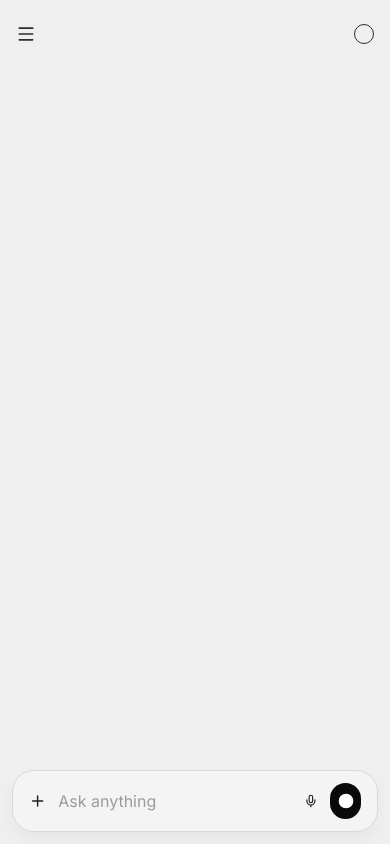
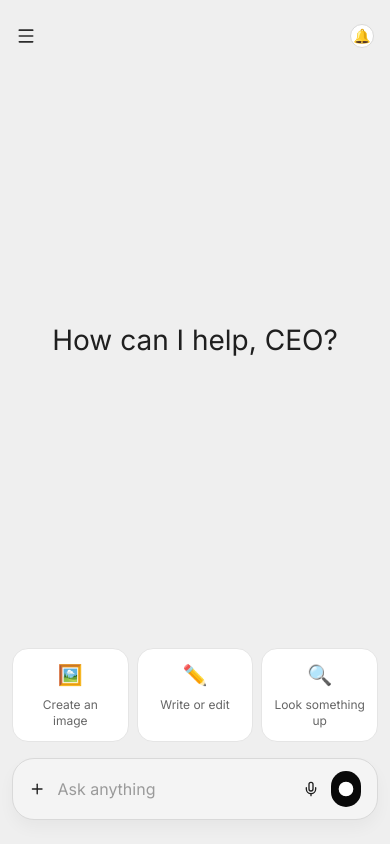
Before and after one commit to devsmaj/dsiq, a Next.js app in the folder frontend/: page /dashboard in a window 390 px wide. Built offline with nearby package versions, Linux system fonts and the light colour scheme; no server answers; sample sign-in values are in the browser's storage.

Commit message:
Update dashboard page with refined design matching mobile and desktop layouts

```diff
--- a/frontend/src/app/dashboard/page.tsx
+++ b/frontend/src/app/dashboard/page.tsx
@@ -1,10 +1,13 @@
 "use client";
 
 import { Circle, Menu, Mic, Plus, Search } from "lucide-react";
+import { useState } from "react";
 
 import { PrivateRoute } from "@/components/private-route";
 
 function Composer() {
+  const [isRecording, setIsRecording] = useState(false);
+
   return (
     <div className="w-full rounded-[22px] border border-[#d9d9d9] bg-[#f4f4f4] px-4 py-3 shadow-[0_8px_16px_rgba(0,0,0,0.04)]">
       <div className="flex items-center gap-3">
@@ -15,12 +18,20 @@ function Composer() {
           className="h-8 flex-1 bg-transparent text-[16px] text-[#252525] outline-none placeholder:text-[#9a9a9a]"
         />
         <button className="hidden text-sm text-[#737373] sm:inline-flex">Instant</button>
-        <Mic className="h-4 w-4 text-[#1f1f1f]" />
+        <button
+          aria-label="Microphone"
+          className="text-[#1f1f1f] hover:opacity-70 transition-opacity"
+        >
+          <Mic className="h-4 w-4" />
+        </button>
         <button
           aria-label="Start recording"
-          className="inline-flex h-9 w-9 items-center justify-center rounded-full bg-[#090909]"
+          onClick={() => setIsRecording(!isRecording)}
+          className={`inline-flex h-9 w-9 items-center justify-center rounded-full transition-colors ${
+            isRecording ? "bg-red-600" : "bg-[#090909]"
+          }`}
         >
-          <Circle className="h-4 w-4 fill-white text-white" />
+          <Circle className={`h-4 w-4 ${isRecording ? "text-red-600" : "fill-white text-white"}`} />
         </button>
       </div>
     </div>
@@ -31,34 +42,117 @@ export default function DashboardPage() {
   return (
     <PrivateRoute>
       <div className="min-h-screen bg-[#efefef]">
+        {/* Desktop View */}
         <div className="hidden min-h-screen md:flex">
           <aside className="flex w-[68px] flex-col items-center justify-between border-r border-[#dfdfdf] bg-[#ececec] py-5">
             <div className="flex flex-col items-center gap-6">
-              <div className="h-7 w-7 rounded-full border border-[#111]" />
-              <button aria-label="Edit" className="text-[#141414]">✎</button>
-              <Search className="h-5 w-5 text-[#141414]" />
-              <div className="h-5 w-5 rounded-full border border-[#141414]" />
+              {/* Logo */}
+              <button
+                aria-label="Logo"
+                className="flex h-7 w-7 items-center justify-center rounded-full border-2 border-[#111] hover:bg-[#f0f0f0] transition-colors"
+              >
+                <span className="text-xs font-bold text-[#111]">D</span>
+              </button>
+
+              {/* Edit */}
+              <button
+                aria-label="Edit"
+                className="text-[#141414] hover:opacity-70 transition-opacity text-lg"
+              >
+                ✎
+              </button>
+
+              {/* Search */}
+              <button
+                aria-label="Search"
+                className="text-[#141414] hover:opacity-70 transition-opacity"
+              >
+                <Search className="h-5 w-5" />
+              </button>
+
+              {/* Profile */}
+              <button
+                aria-label="Profile"
+                className="flex h-5 w-5 items-center justify-center rounded-full border-2 border-[#141414] hover:bg-[#141414] hover:text-white transition-colors"
+              />
             </div>
-            <div className="h-8 w-8 rounded-full bg-[#8a8a8a]" />
+
+            {/* User Avatar */}
+            <button
+              aria-label="User menu"
+              className="h-8 w-8 rounded-full bg-[#8a8a8a] hover:bg-[#7a7a7a] transition-colors"
+            />
           </aside>
 
-          <main className="flex flex-1 items-center justify-center px-6">
-            <div className="w-full max-w-[760px]">
-              <h1 className="mb-10 text-center text-[40px] font-normal text-[#1f1f1f]">How can I help, CEO?</h1>
+          <main className="flex flex-1 items-center justify-center px-6 py-8">
+            <div className="w-full max-w-[760px] space-y-8">
+              <div className="flex items-center justify-between">
+                <div />
+                <button
+                  aria-label="Notifications"
+                  className="flex h-6 w-6 items-center justify-center rounded-full border border-[#d9d9d9] bg-white hover:bg-[#f9f9f9] transition-colors"
+                >
+                  <span className="text-sm">🔔</span>
+                </button>
+              </div>
+
+              <h1 className="text-center text-[40px] font-normal text-[#1f1f1f] leading-tight">
+                How can I help, CEO?
+              </h1>
+
               <Composer />
             </div>
           </main>
         </div>
 
+        {/* Mobile View */}
         <div className="flex min-h-screen flex-col md:hidden">
-          <header className="flex items-center justify-between px-4 pt-6">
-            <Menu className="h-5 w-5 text-[#2c2c2c]" />
-            <div className="h-5 w-5 rounded-full border border-[#2c2c2c]" />
+          <header className="flex items-center justify-between px-4 pt-6 pb-4">
+            <button
+              aria-label="Menu"
+              className="text-[#2c2c2c] hover:opacity-70 transition-opacity"
+            >
+              <Menu className="h-5 w-5" />
+            </button>
+            <button
+              aria-label="Notifications"
+              className="flex h-6 w-6 items-center justify-center rounded-full border border-[#d9d9d9] bg-white"
+            >
+              <span className="text-sm">🔔</span>
+            </button>
           </header>
 
-          <div className="flex-1" />
+          <div className="flex flex-1 flex-col items-center justify-center px-4 text-center">
+            <h1 className="mb-8 text-[28px] font-normal text-[#1f1f1f] leading-tight">
+              How can I help, CEO?
+            </h1>
+          </div>
 
-          <div className="px-3 pb-3">
+          <div className="space-y-4 px-3 pb-6">
+            <div className="grid grid-cols-3 gap-2">
+              <button
+                className="flex flex-col items-center gap-2 rounded-lg bg-white p-3 hover:bg-[#f9f9f9] transition-colors border border-[#e5e5e5]"
+                aria-label="Create an image"
+              >
+                <span className="text-xl">🖼️</span>
+                <span className="text-xs text-[#666] text-center">Create an image</span>
+              </button>
+              <button
+                className="flex flex-col items-center gap-2 rounded-lg bg-white p-3 hover:bg-[#f9f9f9] transition-colors border border-[#e5e5e5]"
+                aria-label="Write or edit"
+              >
+                <span className="text-xl">✏️</span>
+                <span className="text-xs text-[#666] text-center">Write or edit</span>
+              </button>
+              <button
+                className="flex flex-col items-center gap-2 rounded-lg bg-white p-3 hover:bg-[#f9f9f9] transition-colors border border-[#e5e5e5]"
+                aria-label="Look something up"
+              >
+                <span className="text-xl">🔍</span>
+                <span className="text-xs text-[#666] text-center">Look something up</span>
+              </button>
+            </div>
+
             <Composer />
           </div>
         </div>
```
